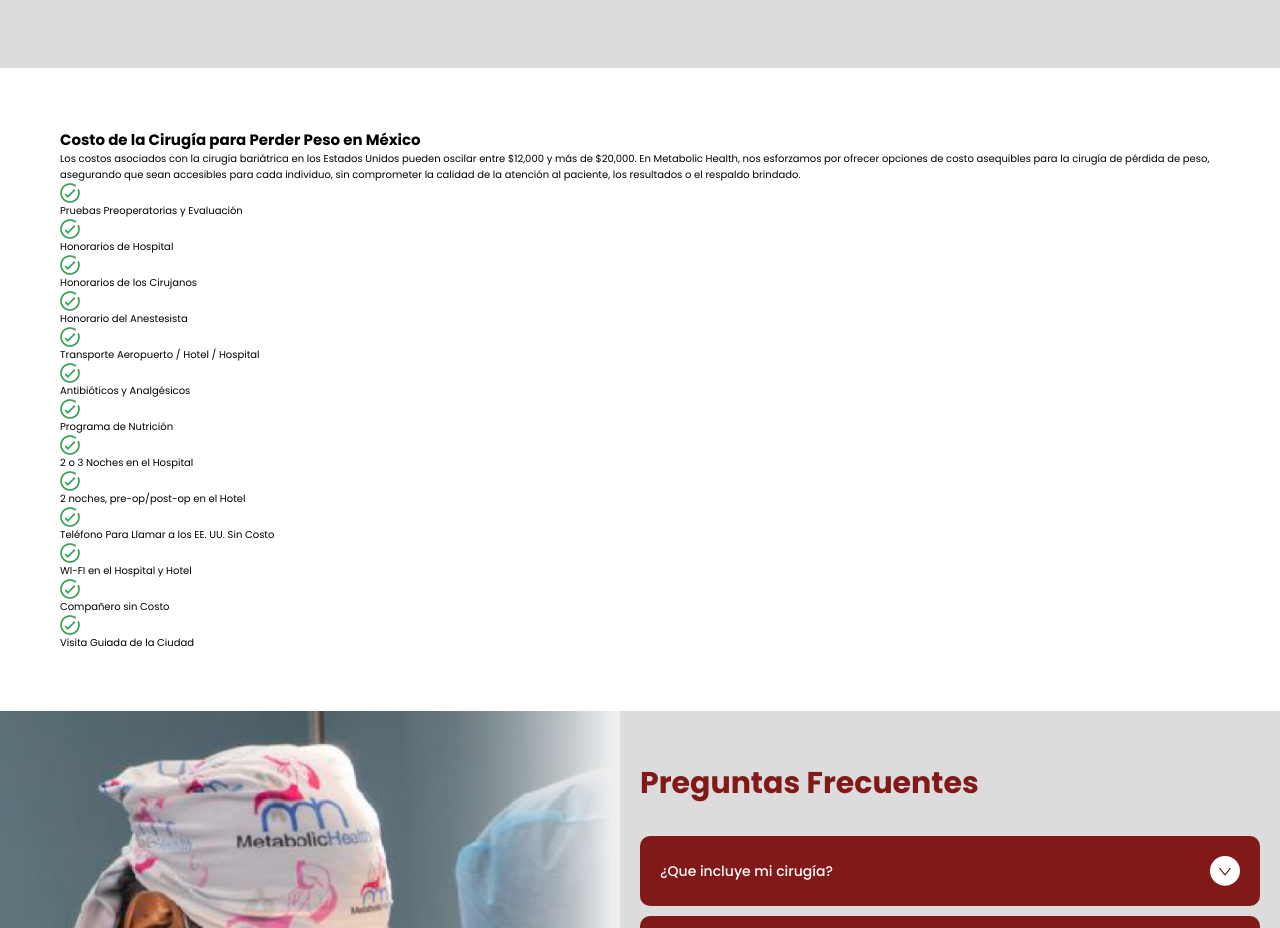
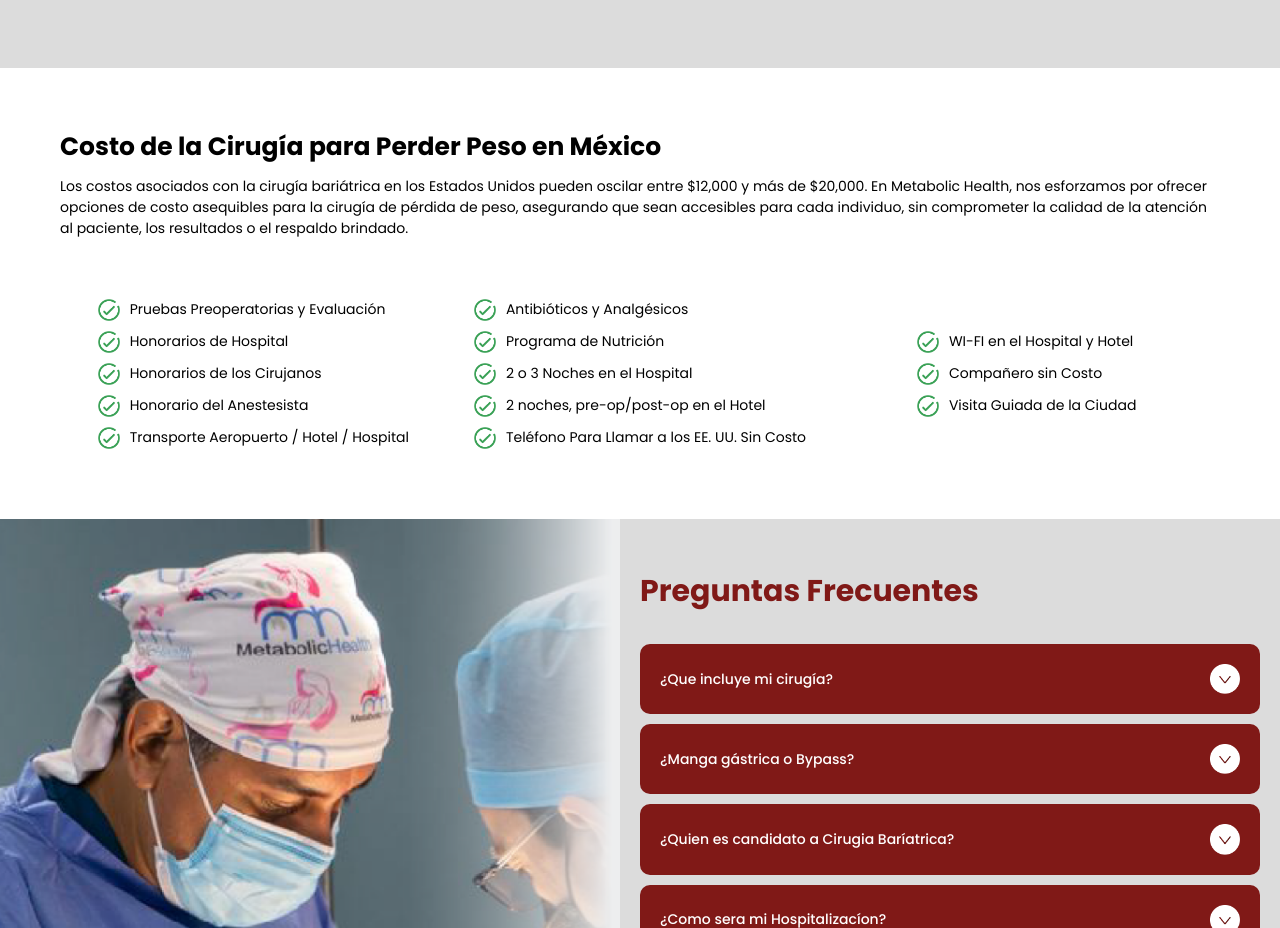
Before and after one commit to Albertofusa/Webpage_Doctor_responsive, a plain HTML site: page index.html in a window 1280 px wide. Shown: the part 2840-3768 px from the top of the page. Drawn offline with Linux system fonts and the light colour scheme.

Commit message:
adding 1200px

```diff
--- a/index.html
+++ b/index.html
@@ -341,67 +341,71 @@
             <div class="surgery--content">
               <!--one-->
               <div class="surgery--content-flex">
-                <div class="surgery-content-img">
+                <div>
                   <img
                     class="check-green"
                     src="/Desktop-img/DESKT-20240315T081030Z-001/DESKT/peticion/WEB_DRqq-02.png"
                     alt="check"
                   />
                 </div>
-                <div class="surgery-content-copy">
-                  <p>Pruebas Preoperatorias y Evaluación</p>
+                <div>
+                  <p class="surgery-copy-text">
+                    Pruebas Preoperatorias y Evaluación
+                  </p>
                 </div>
               </div>
               <!--two-->
               <div class="surgery--content-flex">
-                <div class="surgery-content-img">
+                <div>
                   <img
                     class="check-green"
                     src="/Desktop-img/DESKT-20240315T081030Z-001/DESKT/peticion/WEB_DRqq-02.png"
                     alt="check"
                   />
                 </div>
-                <div class="surgery-content-copy">
-                  <p>Honorarios de Hospital</p>
+                <div>
+                  <p class="surgery-copy-text">Honorarios de Hospital</p>
                 </div>
               </div>
               <!--treh-->
               <div class="surgery--content-flex">
-                <div class="surgery-content-img">
+                <div>
                   <img
                     class="check-green"
                     src="/Desktop-img/DESKT-20240315T081030Z-001/DESKT/peticion/WEB_DRqq-02.png"
                     alt="check"
                   />
                 </div>
-                <div class="surgery-content-copy">
-                  <p>Honorarios de los Cirujanos</p>
+                <div>
+                  <p class="surgery-copy-text">Honorarios de los Cirujanos</p>
                 </div>
               </div>
               <!--four-->
               <div class="surgery--content-flex">
-                <div class="surgery-content-img">
+                <div>
                   <img
                     class="check-green"
                     src="/Desktop-img/DESKT-20240315T081030Z-001/DESKT/peticion/WEB_DRqq-02.png"
                     alt="check"
                   />
                 </div>
-                <div class="surgery-content-copy">
-                  <p>Honorario del Anestesista</p>
+                <div>
+                  <p class="surgery-copy-text">Honorario del Anestesista</p>
                 </div>
               </div>
               <!--five-->
               <div class="surgery--content-flex">
-                <div class="surgery-content-img">
+                <div>
                   <img
                     class="check-green"
                     src="/Desktop-img/DESKT-20240315T081030Z-001/DESKT/peticion/WEB_DRqq-02.png"
                     alt="check"
                   />
                 </div>
-                <div class="surgery-content-copy">
-                  <p>Transporte Aeropuerto / Hotel / Hospital</p>
+                <div>
+                  <p class="surgery-copy-text">
+                    Transporte Aeropuerto / Hotel / Hospital
+                  </p>
                 </div>
               </div>
             </div>
@@ -409,67 +413,71 @@
             <div>
               <!--one-->
               <div class="surgery--content-flex">
-                <div class="surgery-content-img">
+                <div>
                   <img
                     class="check-green"
                     src="/Desktop-img/DESKT-20240315T081030Z-001/DESKT/peticion/WEB_DRqq-02.png"
                     alt="check"
                   />
                 </div>
-                <div class="surgery-content-copy">
-                  <p>Antibióticos y Analgésicos</p>
+                <div>
+                  <p class="surgery-copy-text">Antibióticos y Analgésicos</p>
                 </div>
               </div>
               <!--two-->
               <div class="surgery--content-flex">
-                <div class="surgery-content-img">
+                <div>
                   <img
                     class="check-green"
                     src="/Desktop-img/DESKT-20240315T081030Z-001/DESKT/peticion/WEB_DRqq-02.png"
                     alt="check"
                   />
                 </div>
-                <div class="surgery-content-copy">
-                  <p>Programa de Nutrición</p>
+                <div>
+                  <p class="surgery-copy-text">Programa de Nutrición</p>
                 </div>
               </div>
               <!--treh-->
               <div class="surgery--content-flex">
-                <div class="surgery-content-img">
+                <div>
                   <img
                     class="check-green"
                     src="/Desktop-img/DESKT-20240315T081030Z-001/DESKT/peticion/WEB_DRqq-02.png"
                     alt="check"
                   />
                 </div>
-                <div class="surgery-content-copy">
-                  <p>2 o 3 Noches en el Hospital</p>
+                <div>
+                  <p class="surgery-copy-text">2 o 3 Noches en el Hospital</p>
                 </div>
               </div>
               <!--four-->
               <div class="surgery--content-flex">
-                <div class="surgery-content-img">
+                <div>
                   <img
                     class="check-green"
                     src="/Desktop-img/DESKT-20240315T081030Z-001/DESKT/peticion/WEB_DRqq-02.png"
                     alt="check"
                   />
                 </div>
-                <div class="surgery-content-copy">
-                  <p>2 noches, pre-op/post-op en el Hotel</p>
+                <div>
+                  <p class="surgery-copy-text">
+                    2 noches, pre-op/post-op en el Hotel
+                  </p>
                 </div>
               </div>
               <!--five-->
               <div class="surgery--content-flex">
-                <div class="surgery-content-img">
+                <div>
                   <img
                     class="check-green"
                     src="/Desktop-img/DESKT-20240315T081030Z-001/DESKT/peticion/WEB_DRqq-02.png"
                     alt="check"
                   />
                 </div>
-                <div class="surgery-content-copy">
-                  <p>Teléfono Para Llamar a los EE. UU. Sin Costo</p>
+                <div>
+                  <p class="surgery-copy-text">
+                    Teléfono Para Llamar a los EE. UU. Sin Costo
+                  </p>
                 </div>
               </div>
             </div>
@@ -477,41 +485,41 @@
             <div>
               <!--one-->
               <div class="surgery--content-flex">
-                <div class="surgery-content-img">
+                <div>
                   <img
                     class="check-green"
                     src="/Desktop-img/DESKT-20240315T081030Z-001/DESKT/peticion/WEB_DRqq-02.png"
                     alt="check"
                   />
                 </div>
-                <div class="surgery-content-copy">
-                  <p>WI-FI en el Hospital y Hotel</p>
+                <div>
+                  <p class="surgery-copy-text">WI-FI en el Hospital y Hotel</p>
                 </div>
               </div>
               <!--two-->
               <div class="surgery--content-flex">
-                <div class="surgery-content-img">
+                <div>
                   <img
                     class="check-green"
                     src="/Desktop-img/DESKT-20240315T081030Z-001/DESKT/peticion/WEB_DRqq-02.png"
                     alt="check"
                   />
                 </div>
-                <div class="surgery-content-copy">
-                  <p>Compañero sin Costo</p>
+                <div>
+                  <p class="surgery-copy-text">Compañero sin Costo</p>
                 </div>
               </div>
               <!--treh-->
               <div class="surgery--content-flex">
-                <div class="surgery-content-img">
+                <div>
                   <img
                     class="check-green"
                     src="/Desktop-img/DESKT-20240315T081030Z-001/DESKT/peticion/WEB_DRqq-02.png"
                     alt="check"
                   />
                 </div>
-                <div class="surgery-content-copy">
-                  <p>Visita Guiada de la Ciudad</p>
+                <div>
+                  <p class="surgery-copy-text">Visita Guiada de la Ciudad</p>
                 </div>
               </div>
             </div>
--- a/style.css
+++ b/style.css
@@ -1245,8 +1245,34 @@ input {
     background-color: var(--white);
   }
 
+  .title-surgery {
+    font-size: 25px;
+    padding-bottom: 1rem;
+  }
+
+  .copy-surgery {
+    font-size: 14px;
+    padding-bottom: 6rem;
+  }
+
+  .surgery--container--grid {
+    display: grid;
+    grid-template-columns: repeat(3, 1fr);
+    place-items: center;
+  }
+
+  .surgery--content-flex {
+    display: flex;
+    gap: 1rem;
+    padding-bottom: 1rem;
+  }
+
+  .surgery-copy-text {
+    font-size: 14px;
+  }
+
   .check-green {
-    width: 20px;
+    width: 22px;
   }
 
   /*FOOTER*/
```
